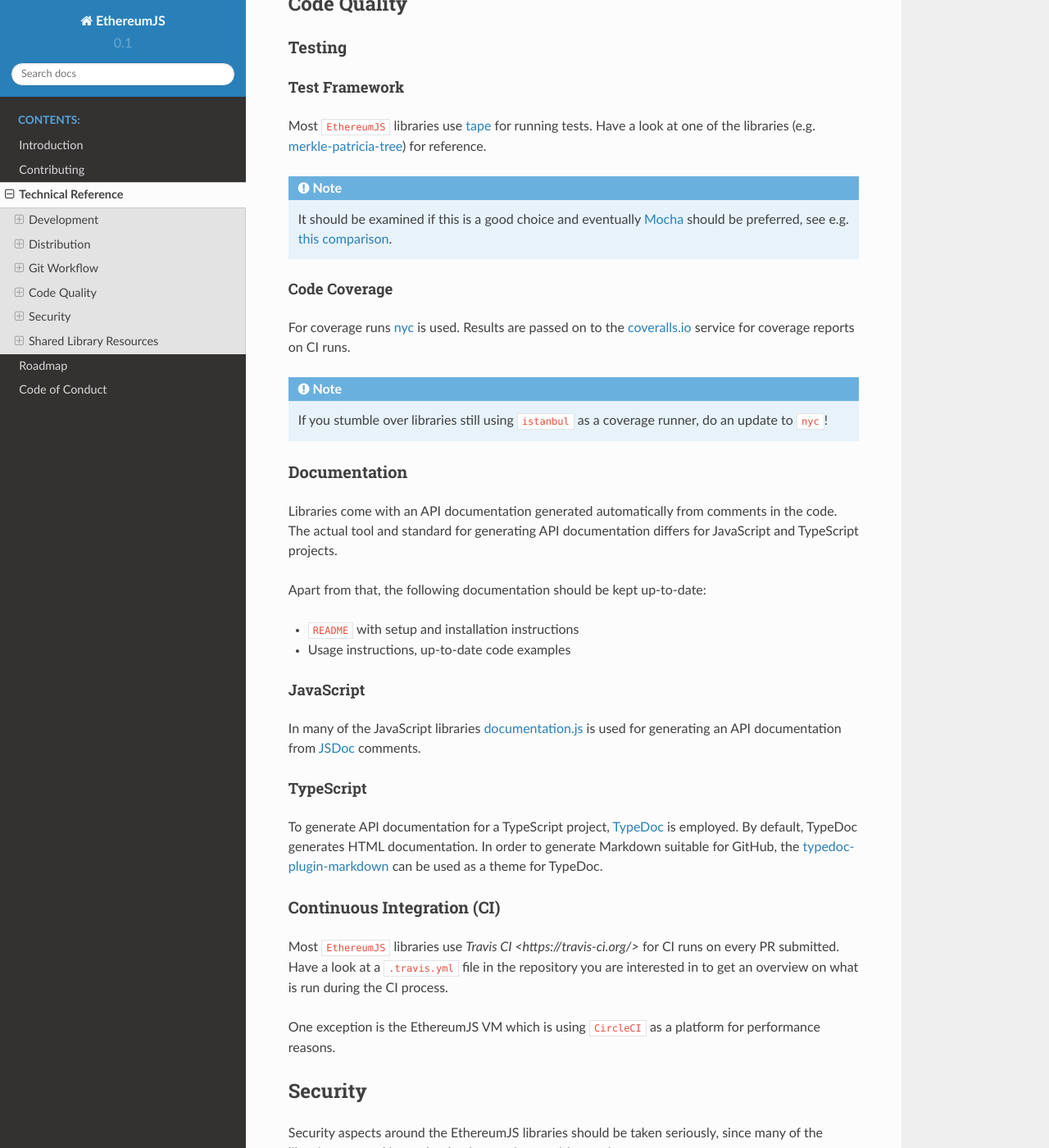
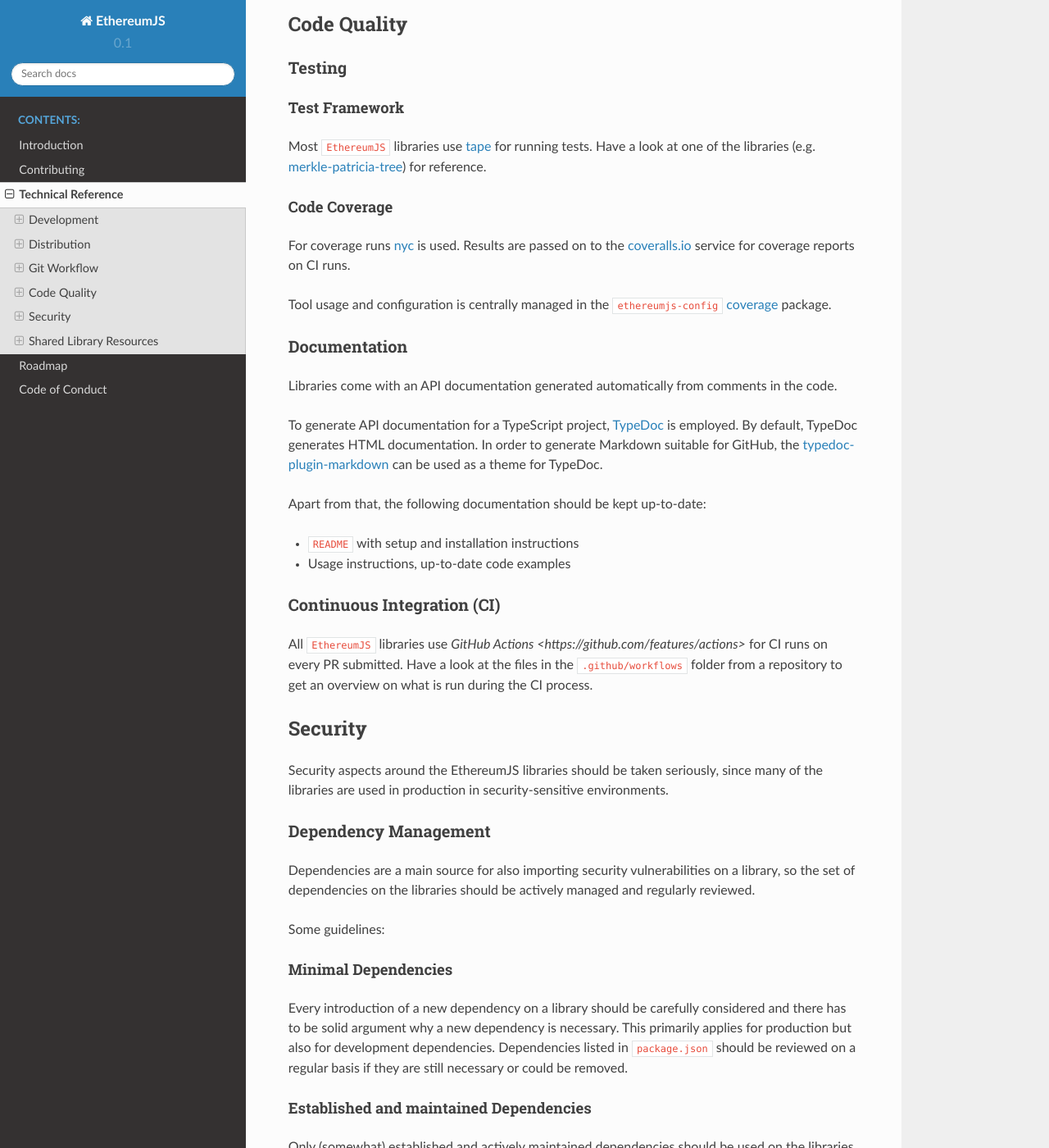
Before and after one commit to ethereumjs/organization, a Sphinx documentation site: the page built from docs/technical.rst, in a window 1280 px wide and 1400 px high, scrolled down 5630 px. Shown: the whole window at 82% size. Built offline with Sphinx 7.4.7 and the Read the Docs theme 2.0.0, drawn with Linux system fonts in a browser that asks for light colours; some of the changed text lies outside the part shown.

Commit message:
Technical docs rewrite, third part

```diff
--- a/docs/technical.rst
+++ b/docs/technical.rst
@@ -294,11 +296,6 @@
 `merkle-patricia-tree <https://github.com/ethereumjs/merkle-patricia-tree>`_)
 for reference.
 
-.. note::
-   It should be examined if this is a good choice and eventually
-   `Mocha <https://mochajs.org/>`_ should be preferred, see e.g.
-   `this comparison <https://www.slant.co/versus/12696/12698/~mocha_vs_tape>`_.
-
 Code Coverage
 ^^^^^^^^^^^^^
 
@@ -306,9 +303,9 @@
 to the `coveralls.io <https://coveralls.io/>`_ service for coverage reports on
 CI runs.
 
-.. note::
-   If you stumble over libraries still using ``istanbul`` as a coverage runner,
-   do an update to ``nyc``!
+Tool usage and configuration is centrally managed in the ``ethereumjs-config``
+`coverage <https://github.com/ethereumjs/ethereumjs-config/tree/master/packages/coverage>`_
+package.
 
 .. _documentation:
 
@@ -316,40 +313,25 @@
 -------------
 
 Libraries come with an API documentation generated automatically from comments
-in the code. The actual tool and standard for generating API documentation differs
-for JavaScript and TypeScript projects.
+in the code.
+
+To generate API documentation for a TypeScript project, `TypeDoc <https://github.com/TypeStrong/typedoc>`_ is employed.
+By default, TypeDoc generates HTML documentation. In order to generate Markdown suitable for GitHub, the
+`typedoc-plugin-markdown <https://github.com/tgreyuk/typedoc-plugin-markdown>`_ can be used as a theme for TypeDoc.
 
 Apart from that, the following documentation should be kept up-to-date:
 
 - ``README`` with setup and installation instructions
 - Usage instructions, up-to-date code examples
 
-JavaScript
-^^^^^^^^^^^^^
-
-In many of the JavaScript libraries `documentation.js <https://documentation.js.org/>`_ is used
-for generating an API documentation from `JSDoc <http://usejsdoc.org/>`_
-comments.
-
-TypeScript
-^^^^^^^^^^^^^
-
-To generate API documentation for a TypeScript project, `TypeDoc <https://github.com/TypeStrong/typedoc>`_ is employed.
-By default, TypeDoc generates HTML documentation. In order to generate Markdown suitable for GitHub, the
-`typedoc-plugin-markdown <https://github.com/tgreyuk/typedoc-plugin-markdown>`_ can be used as a theme for TypeDoc.
-
 .. _continuous_integration:
 
 Continuous Integration (CI)
 ---------------------------
 
-Most ``EthereumJS`` libraries use `Travis CI <https://travis-ci.org/>` for CI
-runs on every PR submitted. Have a look at a ``.travis.yml`` file in the
-repository you are interested in to get an overview on what is run during the
-CI process.
-
-One exception is the EthereumJS VM which is using ``CircleCI`` as a platform
-for performance reasons.
+All ``EthereumJS`` libraries use `GitHub Actions <https://github.com/features/actions>` for CI
+runs on every PR submitted. Have a look at the files in the ``.github/workflows`` folder from a
+repository to get an overview on what is run during the CI process.
 
 Security
 ========
@@ -410,8 +392,7 @@
 
 The `ethereumjs-testing <https://github.com/ethereumjs/ethereumjs-testing>`_
 library is a proxy library for the common `Ethereum Tests <https://github.com/ethereum/tests>`_
-consensus tests. There are additional methods for easily select a specific
-subset of the tests.
+consensus tests.
 
 The common test library is integrated as a submodule and there are tagged
 releases (no publishing to ``npm`` due to size constraints) which can be used
@@ -419,21 +400,9 @@
 
 .. _shared_libs_common:
 
-ethereumjs-common
------------------
-
-The `ethereumjs-common` library provides access to chain and hardfork specific
-parameters as well as utilities to easier manage hardfork-specific logic
-within other ``EthereumJS`` libraries.
-
-.. _shared_libs_config:
-
 ethereumjs-config
 -----------------
 
-``[IN DEVELOPMENT]``
-
 The `ethereumjs-config <https://github.com/ethereumjs/ethereumjs-config>`_ library
-aims to reduce redundancy on library configuration by providing a unified set
-of configuration options (e.g. on linting or code formatting) which can be integrated
-within other libraries.
+provides a set of unified configuration options (e.g. on the ``TypeScript`` configuration
+or on the linting setup) for the various ``EthereumJS`` libraries.
```
Also changed, not shown: other parts of docs/technical.rst (+4 -2 lines).
